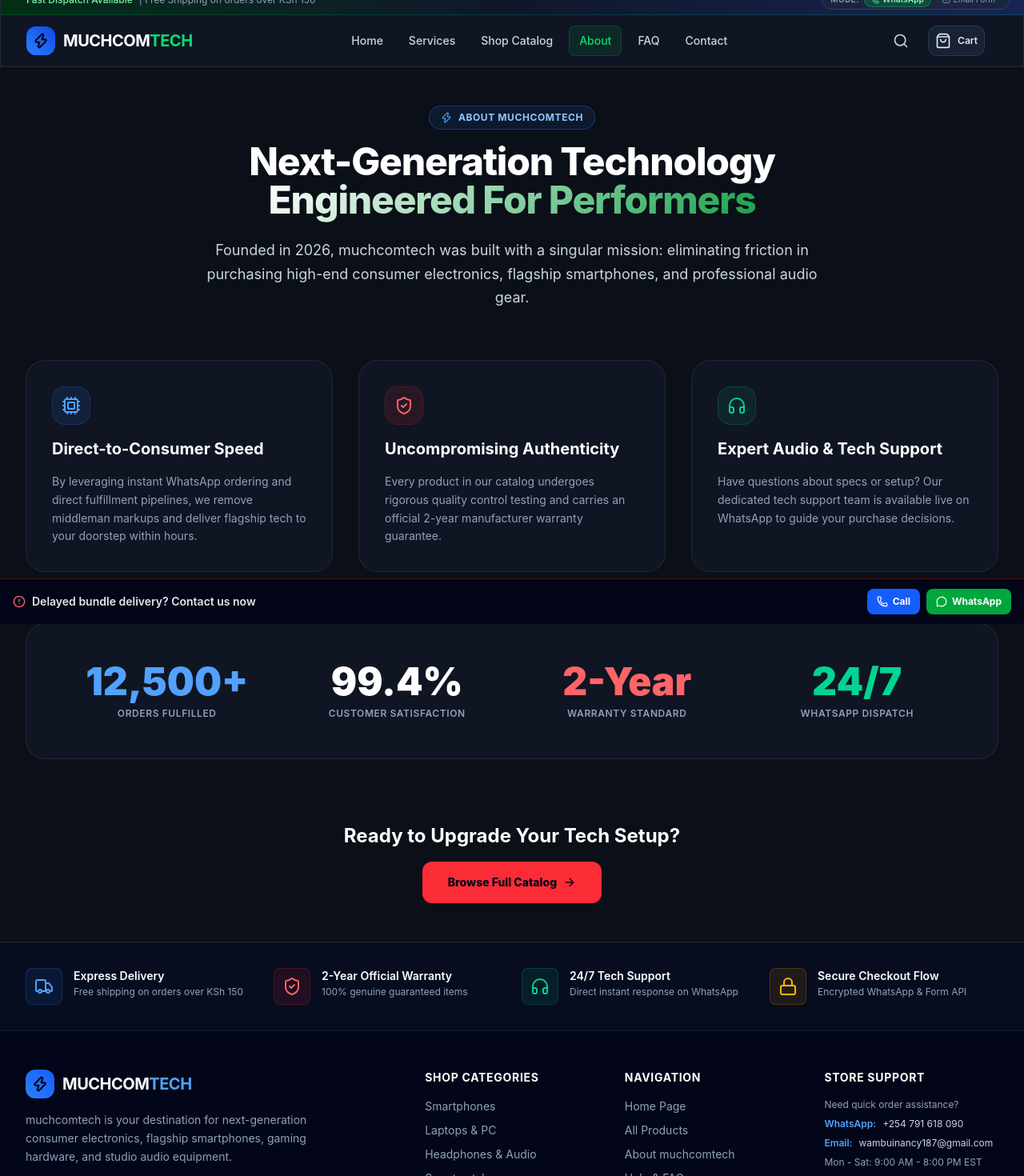
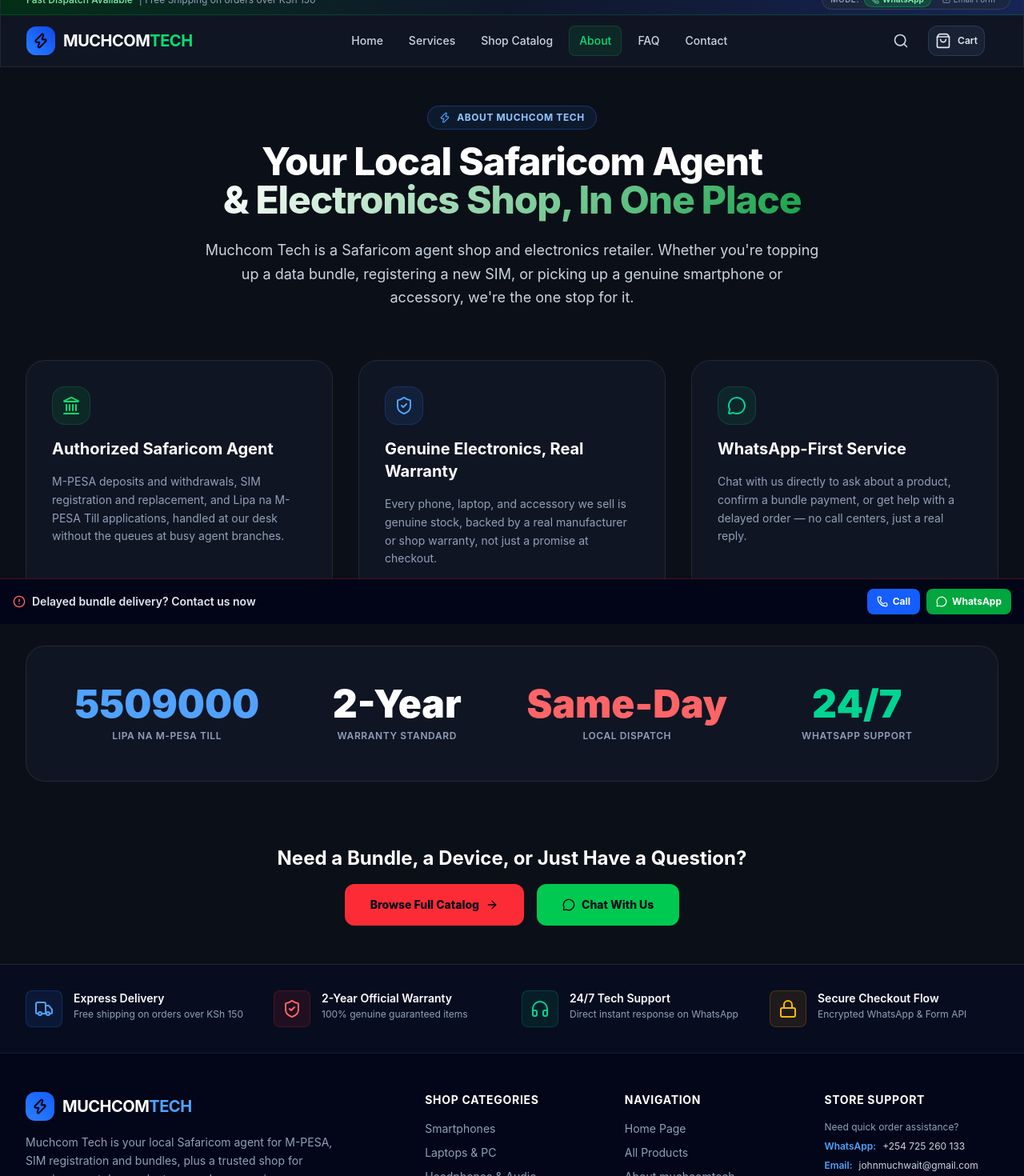
Before and after one commit to missynancy/MuchcomTech, a React (Vite) app: page /MuchcomTech/about in a window 1280 px wide. Shown: the part 20-1490 px from the top of the page at 80% size. Built offline with nearby package versions, Linux system fonts and the light colour scheme.

Commit message:
testimonies

```diff
--- a/src/components/Footer.tsx
+++ b/src/components/Footer.tsx
@@ -61,7 +61,7 @@
               </span>
             </Link>
             <p className="text-sm text-slate-400 leading-relaxed max-w-sm">
-              muchcomtech is your destination for next-generation consumer electronics, flagship smartphones, gaming hardware, and studio audio equipment.
+              Muchcom Tech is your local Safaricom agent for M-PESA, SIM registration and bundles, plus a trusted shop for genuine smartphones, laptops, and accessories.
             </p>
             <div className="pt-2">
               <form onSubmit={(e) => e.preventDefault()} className="flex items-center gap-2 max-w-sm">
@@ -111,10 +111,10 @@
             <p className="text-xs text-slate-400 mb-2">Need quick order assistance?</p>
             <div className="space-y-2 text-xs">
               <p className="flex items-center gap-2 text-slate-300">
-                <span className="font-semibold text-blue-400">WhatsApp:</span> +254 791 618 090
+                <span className="font-semibold text-blue-400">WhatsApp:</span> +254 725 260 133
               </p>
               <p className="flex items-center gap-2 text-slate-300">
-                <span className="font-semibold text-blue-400">Email:</span> wambuinancy187@gmail.com
+                <span className="font-semibold text-blue-400">Email:</span> johnmuchwait@gmail.com
               </p>
               <p className="text-slate-400">Mon - Sat: 9:00 AM - 8:00 PM EST</p>
             </div>
--- a/src/components/ProductCard.tsx
+++ b/src/components/ProductCard.tsx
@@ -19,7 +19,7 @@
   const isInCart = cartItems.some((item) => item.product.id === product.id);
 
   const whatsappMessage = `Hi Muchcom Tech, I'm interested in the ${product.name} (${formatCurrency(product.price, config.currencyCode, config.currencySymbol)}). Is it available?`;
-  const whatsappLink = `https://wa.me/254791618090?text=${encodeURIComponent(whatsappMessage)}`;
+  const whatsappLink = `https://wa.me/254725260133?text=${encodeURIComponent(whatsappMessage)}`;
 
   return (
     <div className="group relative glass-card rounded-2xl overflow-hidden transition-all duration-300 hover:-translate-y-1.5 hover:shadow-glow-blue hover:border-blue-500/40 flex flex-col h-full">
--- a/src/components/SafaricomDesk.tsx
+++ b/src/components/SafaricomDesk.tsx
@@ -37,7 +37,7 @@
             </p>
           </div>
           <a
-            href="https://wa.me/254791618090?text=Hi%20Muchcom%20Tech%2C%20I%27d%20like%20help%20with%20a%20Safaricom%20service."
+            href="https://wa.me/254725260133?text=Hi%20Muchcom%20Tech%2C%20I%27d%20like%20help%20with%20a%20Safaricom%20service."
             target="_blank"
             rel="noopener noreferrer"
             className="shrink-0 inline-flex items-center gap-2 bg-green-500 hover:bg-green-400 text-slate-950 font-extrabold text-sm px-5 py-3 rounded-xl transition-colors"
--- a/src/components/SupportBar.tsx
+++ b/src/components/SupportBar.tsx
@@ -15,7 +15,7 @@
           <Phone className="w-3.5 h-3.5" />
           <span className="hidden sm:inline">Call</span>
         </a>
-        <a href="https://wa.me/254791618090?text=Hi%20Muchcom%20Tech%2C%20my%20bundle%20delivery%20is%20delayed." target="_blank" rel="noopener noreferrer" aria-label="Message us on WhatsApp" className="flex items-center gap-1.5 bg-green-600 hover:bg-green-500 text-white text-xs font-bold px-3 py-2 rounded-lg transition-colors">
+        <a href="https://wa.me/254725260133?text=Hi%20Muchcom%20Tech%2C%20my%20bundle%20delivery%20is%20delayed." target="_blank" rel="noopener noreferrer" aria-label="Message us on WhatsApp" className="flex items-center gap-1.5 bg-green-600 hover:bg-green-500 text-white text-xs font-bold px-3 py-2 rounded-lg transition-colors">
           <MessageCircle className="w-3.5 h-3.5" />
           <span className="hidden sm:inline">WhatsApp</span>
         </a>
--- a/src/config/appConfig.ts
+++ b/src/config/appConfig.ts
@@ -3,7 +3,7 @@
 export const defaultConfig: AppConfig = {
   storeName: 'muchcomtech',
   checkoutMode: 'whatsapp',
-  whatsappNumber: '+254791618090',
+  whatsappNumber: '+254725260133',
   emailEndpoint: 'https://formspree.io/f/xeeyvbzl',
   currencySymbol: 'KSh ',
   currencyCode: 'KES',
--- a/src/pages/About.tsx
+++ b/src/pages/About.tsx
@@ -1,6 +1,6 @@
 import React from 'react';
 import { Link } from 'react-router-dom';
-import { Zap, ShieldCheck, Cpu, Headphones, ArrowRight } from 'lucide-react';
+import { Zap, ShieldCheck, Landmark, MessageCircle, ArrowRight } from 'lucide-react';
 
 export const About: React.FC = () => {
   return (
@@ -9,76 +9,81 @@
       <div className="text-center max-w-3xl mx-auto space-y-4">
         <div className="inline-flex items-center space-x-2 px-3.5 py-1.5 rounded-full bg-blue-500/10 border border-blue-500/30 text-blue-300 text-xs font-bold uppercase tracking-wider">
           <Zap className="w-3.5 h-3.5 text-blue-400" />
-          <span>About muchcomtech</span>
+          <span>About Muchcom Tech</span>
         </div>
         <h1 className="text-3xl sm:text-5xl font-extrabold text-white tracking-tight">
-          Next-Generation Technology <br />
-          <span className="text-gradient">Engineered For Performers</span>
+          Your Local Safaricom Agent <br />
+          <span className="text-gradient">& Electronics Shop, In One Place</span>
         </h1>
         <p className="text-slate-300 text-base sm:text-lg leading-relaxed pt-2">
-          Founded in 2026, muchcomtech was built with a singular mission: eliminating friction in purchasing high-end consumer electronics, flagship smartphones, and professional audio gear.
+          Muchcom Tech is a Safaricom agent shop and electronics retailer. Whether you're topping up
+          a data bundle, registering a new SIM, or picking up a genuine smartphone or accessory,
+          we're the one stop for it.
         </p>
       </div>
 
       {/* Grid Pillars */}
       <div className="grid grid-cols-1 md:grid-cols-3 gap-8">
-        <div className="glass-panel p-8 rounded-3xl border border-slate-800 space-y-4 hover:border-blue-500/40 transition-colors">
-          <div className="w-12 h-12 rounded-2xl bg-blue-500/10 text-blue-400 flex items-center justify-center border border-blue-500/20">
-            <Cpu className="w-6 h-6" />
+        <div className="glass-panel p-8 rounded-3xl border border-slate-800 space-y-4 hover:border-green-500/40 transition-colors">
+          <div className="w-12 h-12 rounded-2xl bg-green-500/10 text-green-400 flex items-center justify-center border border-green-500/20">
+            <Landmark className="w-6 h-6" />
           </div>
-          <h3 className="text-xl font-bold text-white">Direct-to-Consumer Speed</h3>
+          <h3 className="text-xl font-bold text-white">Authorized Safaricom Agent</h3>
           <p className="text-slate-400 text-sm leading-relaxed">
-            By leveraging instant WhatsApp ordering and direct fulfillment pipelines, we remove middleman markups and deliver flagship tech to your doorstep within hours.
+            M-PESA deposits and withdrawals, SIM registration and replacement, and Lipa na M-PESA Till
+            applications, handled at our desk without the queues at busy agent branches.
           </p>
         </div>
 
-        <div className="glass-panel p-8 rounded-3xl border border-slate-800 space-y-4 hover:border-red-500/40 transition-colors">
-          <div className="w-12 h-12 rounded-2xl bg-red-500/10 text-red-400 flex items-center justify-center border border-red-500/20">
+        <div className="glass-panel p-8 rounded-3xl border border-slate-800 space-y-4 hover:border-blue-500/40 transition-colors">
+          <div className="w-12 h-12 rounded-2xl bg-blue-500/10 text-blue-400 flex items-center justify-center border border-blue-500/20">
             <ShieldCheck className="w-6 h-6" />
           </div>
-          <h3 className="text-xl font-bold text-white">Uncompromising Authenticity</h3>
+          <h3 className="text-xl font-bold text-white">Genuine Electronics, Real Warranty</h3>
           <p className="text-slate-400 text-sm leading-relaxed">
-            Every product in our catalog undergoes rigorous quality control testing and carries an official 2-year manufacturer warranty guarantee.
+            Every phone, laptop, and accessory we sell is genuine stock, backed by a real
+            manufacturer or shop warranty, not just a promise at checkout.
           </p>
         </div>
 
         <div className="glass-panel p-8 rounded-3xl border border-slate-800 space-y-4 hover:border-emerald-500/40 transition-colors">
           <div className="w-12 h-12 rounded-2xl bg-emerald-500/10 text-emerald-400 flex items-center justify-center border border-emerald-500/20">
-            <Headphones className="w-6 h-6" />
+            <MessageCircle className="w-6 h-6" />
           </div>
-          <h3 className="text-xl font-bold text-white">Expert Audio & Tech Support</h3>
+          <h3 className="text-xl font-bold text-white">WhatsApp-First Service</h3>
           <p className="text-slate-400 text-sm leading-relaxed">
-            Have questions about specs or setup? Our dedicated tech support team is available live on WhatsApp to guide your purchase decisions.
+            Chat with us directly to ask about a product, confirm a bundle payment, or get help
+            with a delayed order — no call centers, just a real reply.
           </p>
         </div>
       </div>
 
-      {/* Stats Counter Section */}
+      {/* Commitments Section */}
       <div className="glass-panel p-8 sm:p-12 rounded-3xl border border-slate-800 bg-slate-900/50">
         <div className="grid grid-cols-2 lg:grid-cols-4 gap-8 text-center">
           <div>
-            <span className="text-4xl sm:text-5xl font-black text-blue-400">12,500+</span>
-            <span className="block text-xs font-semibold text-slate-400 mt-2 uppercase tracking-wider">Orders Fulfilled</span>
+            <span className="text-4xl sm:text-5xl font-black text-blue-400">5509000</span>
+            <span className="block text-xs font-semibold text-slate-400 mt-2 uppercase tracking-wider">Lipa na M-PESA Till</span>
           </div>
           <div>
-            <span className="text-4xl sm:text-5xl font-black text-white">99.4%</span>
-            <span className="block text-xs font-semibold text-slate-400 mt-2 uppercase tracking-wider">Customer Satisfaction</span>
-          </div>
-          <div>
-            <span className="text-4xl sm:text-5xl font-black text-red-400">2-Year</span>
+            <span className="text-4xl sm:text-5xl font-black text-white">2-Year</span>
             <span className="block text-xs font-semibold text-slate-400 mt-2 uppercase tracking-wider">Warranty Standard</span>
           </div>
           <div>
+            <span className="text-4xl sm:text-5xl font-black text-red-400">Same-Day</span>
+            <span className="block text-xs font-semibold text-slate-400 mt-2 uppercase tracking-wider">Local Dispatch</span>
+          </div>
+          <div>
             <span className="text-4xl sm:text-5xl font-black text-emerald-400">24/7</span>
-            <span className="block text-xs font-semibold text-slate-400 mt-2 uppercase tracking-wider">WhatsApp Dispatch</span>
+            <span className="block text-xs font-semibold text-slate-400 mt-2 uppercase tracking-wider">WhatsApp Support</span>
           </div>
         </div>
       </div>
 
       {/* Call to Action */}
       <div className="text-center space-y-4 pt-4">
-        <h3 className="text-2xl font-bold text-white">Ready to Upgrade Your Tech Setup?</h3>
-        <div>
+        <h3 className="text-2xl font-bold text-white">Need a Bundle, a Device, or Just Have a Question?</h3>
+        <div className="flex flex-col sm:flex-row items-center justify-center gap-4">
           <Link
             to="/shop"
             className="inline-flex items-center gap-2 px-8 py-4 bg-red-500 hover:bg-red-400 text-slate-950 font-extrabold text-sm rounded-xl shadow-glow-red transition-colors"
@@ -86,6 +91,15 @@
             <span>Browse Full Catalog</span>
             <ArrowRight className="w-4 h-4" />
           </Link>
+          <a
+            href="https://wa.me/254725260133"
+            target="_blank"
+            rel="noopener noreferrer"
+            className="inline-flex items-center gap-2 px-8 py-4 bg-green-500 hover:bg-green-400 text-slate-950 font-extrabold text-sm rounded-xl transition-colors"
+          >
+            <MessageCircle className="w-4 h-4" />
+            <span>Chat With Us</span>
+          </a>
         </div>
       </div>
     </div>
--- a/src/pages/Contact.tsx
+++ b/src/pages/Contact.tsx
@@ -13,12 +13,6 @@
   const [submitted, setSubmitted] = useState(false);
   const [sending, setSending] = useState(false);
   const nameInputRef = useRef<HTMLInputElement>(null);
-
-  const scrollToForm = (e: React.MouseEvent) => {
-    e.preventDefault();
-    nameInputRef.current?.scrollIntoView({ behavior: 'smooth', block: 'center' });
-    nameInputRef.current?.focus();
-  };
 
   const handleSubmit = async (e: React.FormEvent) => {
     e.preventDefault();
@@ -53,7 +47,7 @@
         </div>
         <h1 className="text-3xl sm:text-4xl font-extrabold text-white">We're Here to Help</h1>
         <p className="text-slate-400 text-sm">
-          Have a question about product specs, order dispatch status, or partnership opportunities? Reach out anytime.
+          Have a question about product specs, order dispatch status, or a Safaricom service? Reach out anytime.
         </p>
       </div>
 
@@ -65,10 +59,10 @@
               <PhoneCall className="w-6 h-6" />
             </div>
             <div>
-              <h4 className="text-sm font-bold text-white">WhatsApp Order Hotline</h4>
-              <p className="text-xs text-slate-400 mt-1">Instant response during business hours</p>
-              <a href="https://wa.me/254791618090" className="text-sm font-extrabold text-emerald-400 hover:underline block mt-1">
-                +254 791 618 090
+              <h4 className="text-sm font-bold text-white">Call or WhatsApp</h4>
+              <p className="text-xs text-slate-400 mt-1">One number for calls and WhatsApp, instant response during business hours</p>
+              <a href="tel:+254725260133" className="text-sm font-extrabold text-emerald-400 hover:underline block mt-1">
+                +254 725 260 133
               </a>
             </div>
           </div>
@@ -78,14 +72,10 @@
               <Mail className="w-6 h-6" />
             </div>
             <div>
-              <h4 className="text-sm font-bold text-white">Customer Support Email</h4>
-              <p className="text-xs text-slate-400 mt-1">For general inquiries & invoices</p>
-              <a
-                href="#contact-form"
-                onClick={scrollToForm}
-                className="text-sm font-extrabold text-blue-400 hover:underline block mt-1"
-              >
-                Send us a message below
+              <h4 className="text-sm font-bold text-white">Email</h4>
+              <p className="text-xs text-slate-400 mt-1">For invoices and general inquiries</p>
+              <a href="mailto:johnmuchwait@gmail.com" className="text-sm font-extrabold text-blue-400 hover:underline block mt-1">
+                johnmuchwait@gmail.com
               </a>
             </div>
           </div>
@@ -95,9 +85,8 @@
               <MapPin className="w-6 h-6" />
             </div>
             <div>
-              <h4 className="text-sm font-bold text-white">Flagship Store Location</h4>
-              <p className="text-xs text-slate-400 mt-1">100 Tech Park Way, Suite 400</p>
-              <span className="text-xs font-semibold text-slate-200 block mt-0.5">Silicon Valley, CA 94025</span>
+              <h4 className="text-sm font-bold text-white">Shop Location</h4>
+              <p className="text-xs text-amber-400 mt-1">[Placeholder — needs your real shop address/area]</p>
             </div>
           </div>
 
@@ -107,8 +96,7 @@
             </div>
             <div>
               <h4 className="text-sm font-bold text-white">Working Hours</h4>
-              <p className="text-xs text-slate-300 mt-1">Monday – Friday: 9:00 AM – 8:00 PM EST</p>
-              <p className="text-xs text-slate-400 mt-0.5">Saturday: 10:00 AM – 6:00 PM EST</p>
+              <p className="text-xs text-slate-300 mt-1">Monday - Saturday: 9:00 AM - 8:00 PM</p>
             </div>
           </div>
         </div>
--- a/src/pages/FAQ.tsx
+++ b/src/pages/FAQ.tsx
@@ -104,7 +104,7 @@
           Can't find the answer you're looking for? Reach out directly to our support team on WhatsApp.
         </p>
         <a
-          href="https://wa.me/254791618090?text=Hi%20muchcomtech!%20I%20have%20a%20question%20about%20my%20order."
+          href="https://wa.me/254725260133?text=Hi%20muchcomtech!%20I%20have%20a%20question%20about%20my%20order."
           target="_blank"
           rel="noopener noreferrer"
           className="inline-flex items-center gap-2 px-6 py-3 bg-emerald-500 hover:bg-emerald-400 text-slate-950 font-extrabold text-sm rounded-xl shadow-glow-blue transition-colors"
--- a/src/pages/Home.tsx
+++ b/src/pages/Home.tsx
@@ -171,7 +171,7 @@
                 <div className="bg-green-500/10 border-t border-green-500/20 px-5 py-4 flex items-center justify-between">
                   <span className="text-2xl font-black text-green-400">KSh {deal.price}</span>
                   <a
-                    href={`https://wa.me/254791618090?text=${encodeURIComponent(`Hi Muchcom Tech, I've paid KSh ${deal.price} for ${deal.title} to Till 5509000. Here is my M-Pesa code: `)}`}
+                    href={`https://wa.me/254725260133?text=${encodeURIComponent(`Hi Muchcom Tech, I've paid KSh ${deal.price} for ${deal.title} to Till 5509000. Here is my M-Pesa code: `)}`}
                     target="_blank"
                     rel="noopener noreferrer"
                     className="bg-green-600 hover:bg-green-500 text-white text-xs font-bold px-3.5 py-2 rounded-lg shadow transition-colors"
@@ -229,7 +229,7 @@
               <h3 className="text-sm font-bold text-white">4. Send Us Your Code</h3>
               <p className="text-sm text-slate-400 mt-1">Message us your M-Pesa confirmation code on WhatsApp for instant activation.</p>
               <a
-                href="https://wa.me/254791618090?text=Hi%20Muchcom%20Tech%2C%20here%20is%20my%20M-Pesa%20confirmation%20code%3A%20"
+                href="https://wa.me/254725260133?text=Hi%20Muchcom%20Tech%2C%20here%20is%20my%20M-Pesa%20confirmation%20code%3A%20"
                 target="_blank"
                 rel="noopener noreferrer"
                 className="inline-flex items-center gap-1.5 mt-3 bg-green-500 hover:bg-green-400 text-slate-950 text-xs font-bold px-3.5 py-2 rounded-lg transition-colors"
@@ -320,15 +320,15 @@
                 ))}
               </div>
               <p className="text-sm text-slate-300 leading-relaxed italic">
-                "Ordered the VortexBook Laptop directly via WhatsApp. The response was instantaneous and delivery arrived within 24 hours!"
+                "Registered a new SIM here in under 10 minutes, no queuing like at the main Safaricom shop in town. Straightforward and fast."
               </p>
               <div className="flex items-center space-x-3 pt-2">
                 <div className="w-10 h-10 rounded-full bg-gradient-to-tr from-blue-500 to-blue-600 flex items-center justify-center text-slate-950 font-extrabold">
-                  DR
+                  BO
                 </div>
                 <div>
-                  <h4 className="text-sm font-bold text-white">David Miller</h4>
-                  <span className="text-xs text-slate-400">Verified Buyer</span>
+                  <h4 className="text-sm font-bold text-white">Brian Otieno</h4>
+                  <span className="text-xs text-slate-400">SIM Registration</span>
                 </div>
               </div>
             </div>
@@ -340,15 +340,15 @@
                 ))}
               </div>
               <p className="text-sm text-slate-300 leading-relaxed italic">
-                "The Apex Pro headphones ANC is phenomenal. Studio acoustics and the glass UI on muchcomtech made selecting specs seamless."
+                "Paid Till 5509000 for a data bundle, sent my M-Pesa code on WhatsApp, and was topped up in under five minutes. Cheaper than the standard menu too."
               </p>
               <div className="flex items-center space-x-3 pt-2">
-                <div className="w-10 h-10 rounded-full bg-gradient-to-tr from-red-500 to-red-500 flex items-center justify-center text-white font-extrabold">
-                  SK
+                <div className="w-10 h-10 rounded-full bg-gradient-to-tr from-green-500 to-emerald-500 flex items-center justify-center text-slate-950 font-extrabold">
+                  MW
                 </div>
                 <div>
-                  <h4 className="text-sm font-bold text-white">Sarah Jenkins</h4>
-                  <span className="text-xs text-slate-400">Audio Engineer</span>
+                  <h4 className="text-sm font-bold text-white">Mercy Wanjiru</h4>
+                  <span className="text-xs text-slate-400">Data Bundle Customer</span>
                 </div>
               </div>
             </div>
@@ -360,15 +360,15 @@
                 ))}
               </div>
               <p className="text-sm text-slate-300 leading-relaxed italic">
-                "Swapped between WhatsApp and Email ordering options in the cart easily. Top tier customer service and 2-year warranty!"
+                "Bought my phone here after chatting on WhatsApp first to confirm it was genuine. Good price, real warranty, no pressure to buy."
               </p>
               <div className="flex items-center space-x-3 pt-2">
-                <div className="w-10 h-10 rounded-full bg-gradient-to-tr from-emerald-400 to-blue-500 flex items-center justify-center text-slate-950 font-extrabold">
-                  MC
+                <div className="w-10 h-10 rounded-full bg-gradient-to-tr from-red-500 to-amber-500 flex items-center justify-center text-white font-extrabold">
+                  KK
                 </div>
                 <div>
-                  <h4 className="text-sm font-bold text-white">Michael Chen</h4>
-                  <span className="text-xs text-slate-400">Software Architect</span>
+                  <h4 className="text-sm font-bold text-white">Kevin Kiprotich</h4>
+                  <span className="text-xs text-slate-400">Smartphone Buyer</span>
                 </div>
               </div>
             </div>
--- a/src/types/index.ts
+++ b/src/types/index.ts
@@ -50,7 +50,7 @@
 export interface AppConfig {
   storeName: string;
   checkoutMode: CheckoutMode;
-  whatsappNumber: string; // e.g. "254791618090"
+  whatsappNumber: string; // e.g. "254725260133"
   emailEndpoint: string;  // e.g. "https://formspree.io/f/sample"
   currencySymbol: string;
   currencyCode: string;
```
